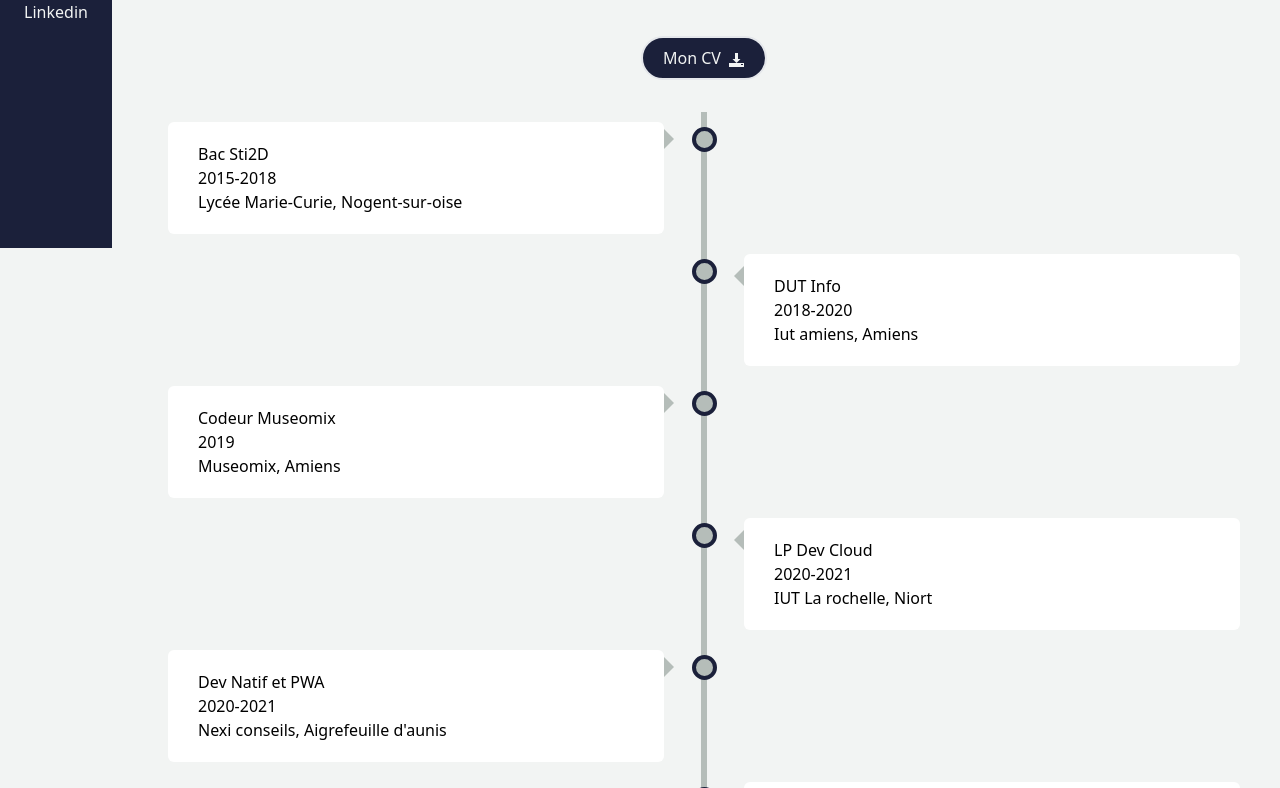
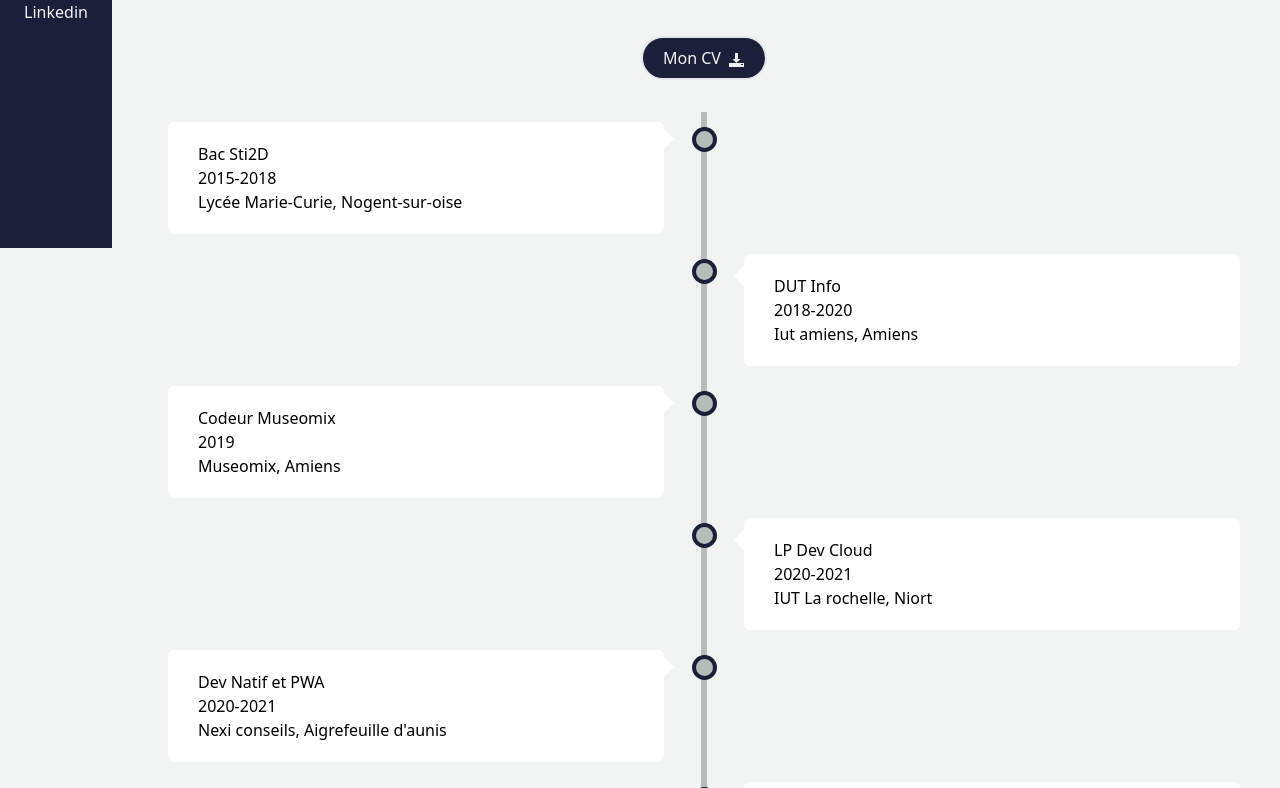
Before and after one commit to batleforc/Portfolio, a React (Create React App) app in the folder client/: page / in a window 1280 px wide. Shown: the part 1352-2140 px from the top of the page. Built offline with nearby package versions, Linux system fonts and the light colour scheme.

Commit message:
[add] Made the arrow back to white

```diff
--- a/client/src/style/TimeLine.scss
+++ b/client/src/style/TimeLine.scss
@@ -60,9 +60,9 @@
   width: 0;
   z-index: 1;
   right: 30px;
-  border: medium solid $color-textCoverDarker;
+  border: medium solid white;
   border-width: 10px 0 10px 10px;
-  border-color: transparent transparent transparent $color-textCoverDarker;
+  border-color: transparent transparent transparent white;
 }
 
 /* Add arrows to the right container (pointing left) */
@@ -74,9 +74,9 @@
   width: 0;
   z-index: 1;
   left: 30px;
-  border: medium solid $color-textCoverDarker;
+  border: medium solid white;
   border-width: 10px 10px 10px 0;
-  border-color: transparent $color-textCoverDarker transparent transparent;
+  border-color: transparent white transparent transparent;
 }
 
 /* Fix the circle for containers on the right side */
@@ -109,7 +109,7 @@
 /* Make sure that all arrows are pointing leftwards */
   .timeContainer::before {
     left: 60px;
-    border: medium solid white;
+    border: medium solid $color-textCover;
     border-width: 10px 10px 10px 0;
     border-color: transparent white transparent transparent;
   }
```
